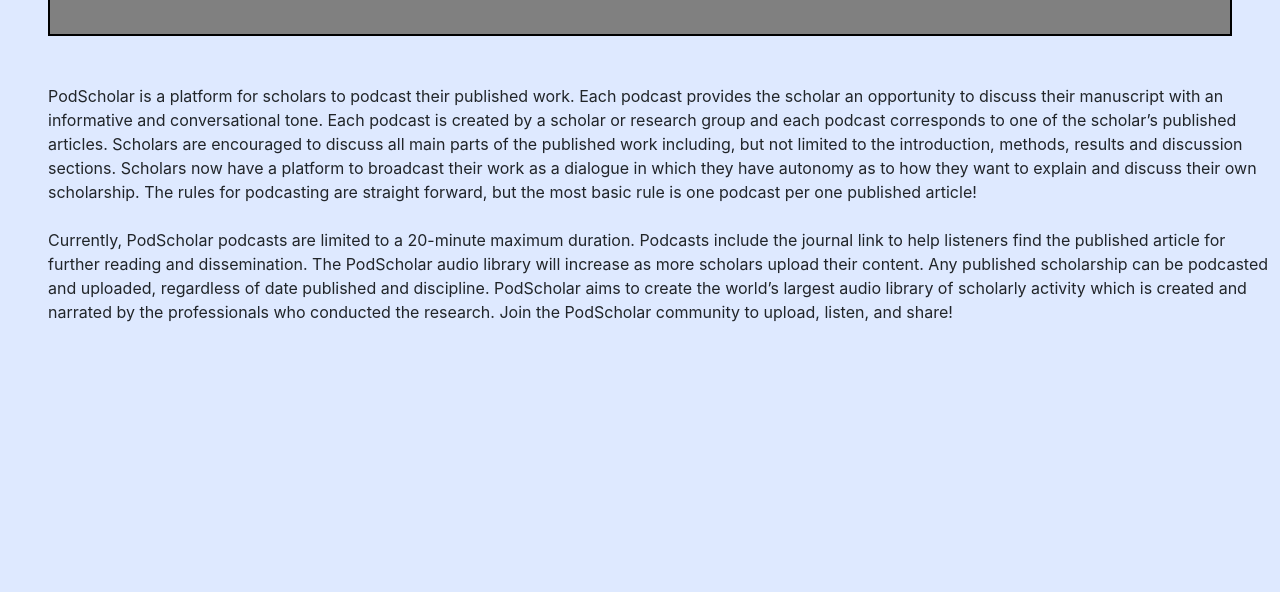
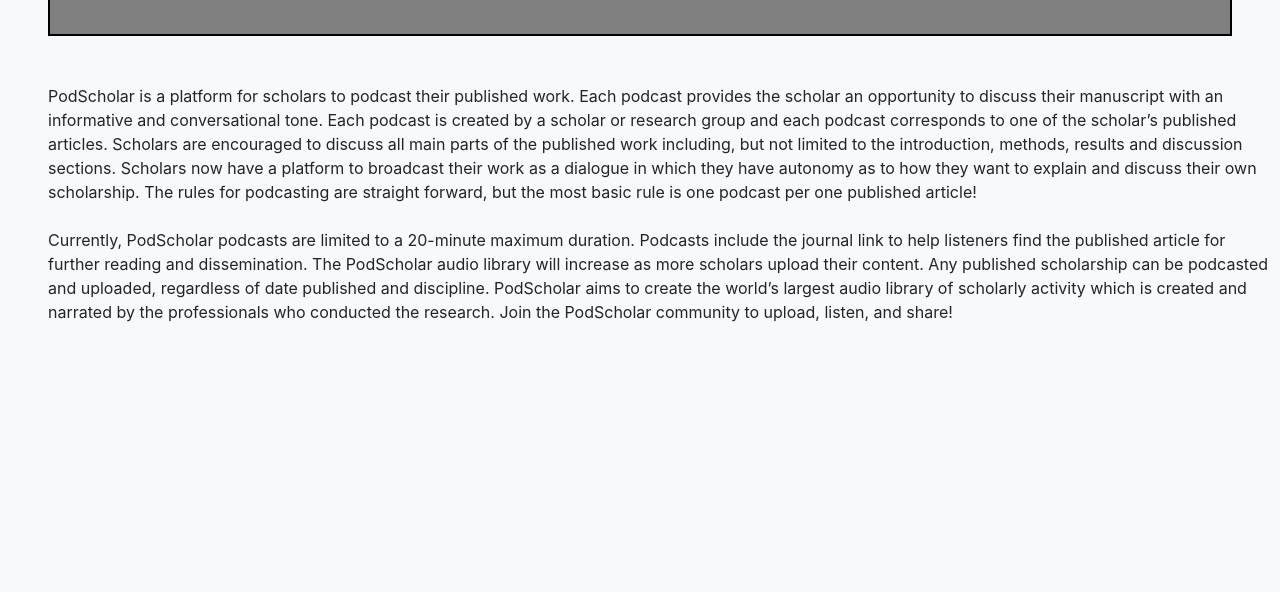
Before and after one commit to TheDeathMuffin/ASE-220---Podcast-Website, a plain HTML site: page about.html in a window 1280 px wide. Shown: the part 208-800 px from the top of the page. Drawn offline with nearby package versions, Linux system fonts and the light colour scheme.

Commit message:
Changing BG color

```diff
--- a/about.html
+++ b/about.html
@@ -7,7 +7,7 @@
     <link rel="stylesheet" href="https://maxcdn.bootstrapcdn.com/bootstrap/4.0.0/css/bootstrap.min.css">
     <link rel="stylesheet" href="style.css">
 </head>
-<body>
+<body class="bg-light">
     <header class="header-border text-center m-5">
         <div class="page-header text-center text-light m-5">
             <h1>About <br><small>PodScholar</small></h1>
```
Also changed, not shown: rules.html (+1 -1 lines), style.css (line endings or trailing spaces).
